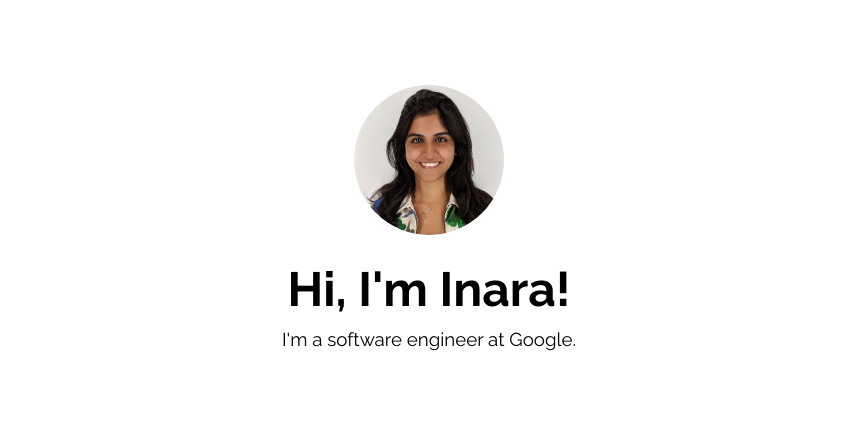
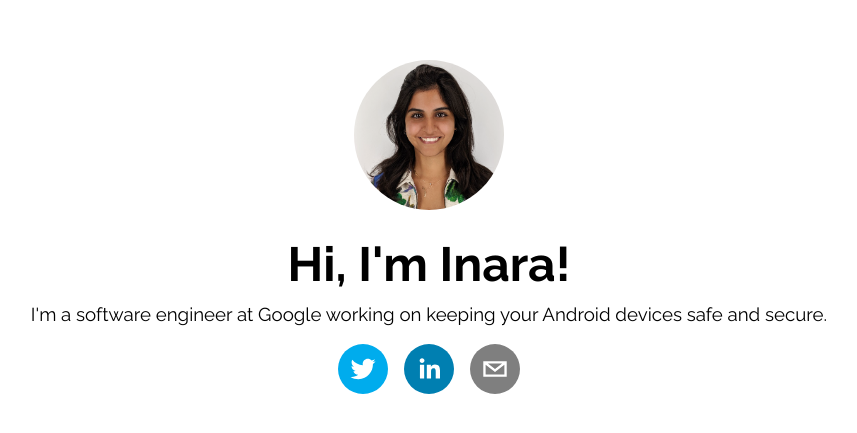
Before and after one commit to inara/inara.github.io, a React (Create React App) app: page / in a window 1280 px wide. Shown: the part 173-606 px from the top of the page, without its empty margins (211-1068 px from the left). Built offline with nearby package versions, Linux system fonts and the light colour scheme.

Commit message:
Add social media icons and change bio

```diff
--- a/package.json
+++ b/package.json
@@ -37,6 +37,7 @@
     ]
   },
   "devDependencies": {
-    "gh-pages": "^3.1.0"
+    "gh-pages": "^3.1.0",
+    "react-social-icons": "^4.1.0"
   }
 }
--- a/src/App.js
+++ b/src/App.js
@@ -3,6 +3,7 @@ import './App.css';
 import ProfilePic from "./components/ProfilePic";
 import Bio from "./components/Bio";
 import Grid from "@material-ui/core/Grid";
+import SocialMedia from "./components/SocialMedia";
 
 function App() {
     return (
@@ -20,6 +21,9 @@ function App() {
             <Grid item xs={12}>
                 <Bio/>
             </Grid>
+            <Grid item xs={12}>
+                <SocialMedia/>
+            </Grid>
         </Grid>
     );
 }
--- a/src/components/Bio.js
+++ b/src/components/Bio.js
@@ -10,12 +10,14 @@ function Bio() {
             direction="column"
             justify="center"
             alignItems="center"
+            style={{padding: '0px 20px'}}
         >
-            <Grid item xs={12} style={{marginTop: '-10px'}}>
+            <Grid item xs={12} style={{marginTop: '-10px', textAlign: 'center'}}>
                 <h1 style={{fontFamily: 'Raleway', fontWeight: 'bold', fontSize: '3em'}}>Hi, I'm Inara!</h1>
             </Grid>
-            <Grid item xs={12} style={{marginTop: '-40px'}}>
-                <h3 style={{fontFamily: 'Raleway', fontWeight: 'normal'}}>I'm a software engineer at Google.</h3>
+            <Grid item xs={12} style={{marginTop: '-40px', textAlign: 'center'}}>
+                <h3 style={{fontFamily: 'Raleway', fontWeight: 'normal'}}>I'm a software engineer at Google working on
+                    keeping your Android devices safe and secure.</h3>
             </Grid>
         </Grid>
     )
--- /dev/null
+++ b/src/components/SocialMedia.js
@@ -0,0 +1,21 @@
+import React from "react";
+import {SocialIcon} from 'react-social-icons';
+import Grid from "@material-ui/core/Grid";
+
+function SocialMedia() {
+    return (
+        <Grid
+            container
+            direction="row"
+            justify="center"
+            alignItems="center"
+            spacing={2}
+        >
+            <Grid item xs><SocialIcon url="https://twitter.com/inararamji"/></Grid>
+            <Grid item xs><SocialIcon url="https://www.linkedin.com/in/inararamji/"/></Grid>
+            <Grid item xs><SocialIcon url="mailto:inara.ramji@gmail.com"/></Grid>
+        </Grid>
+    )
+}
+
+export default SocialMedia;
```
Also changed, not shown: 1 other file (tests, documents, lock files or other folders).
